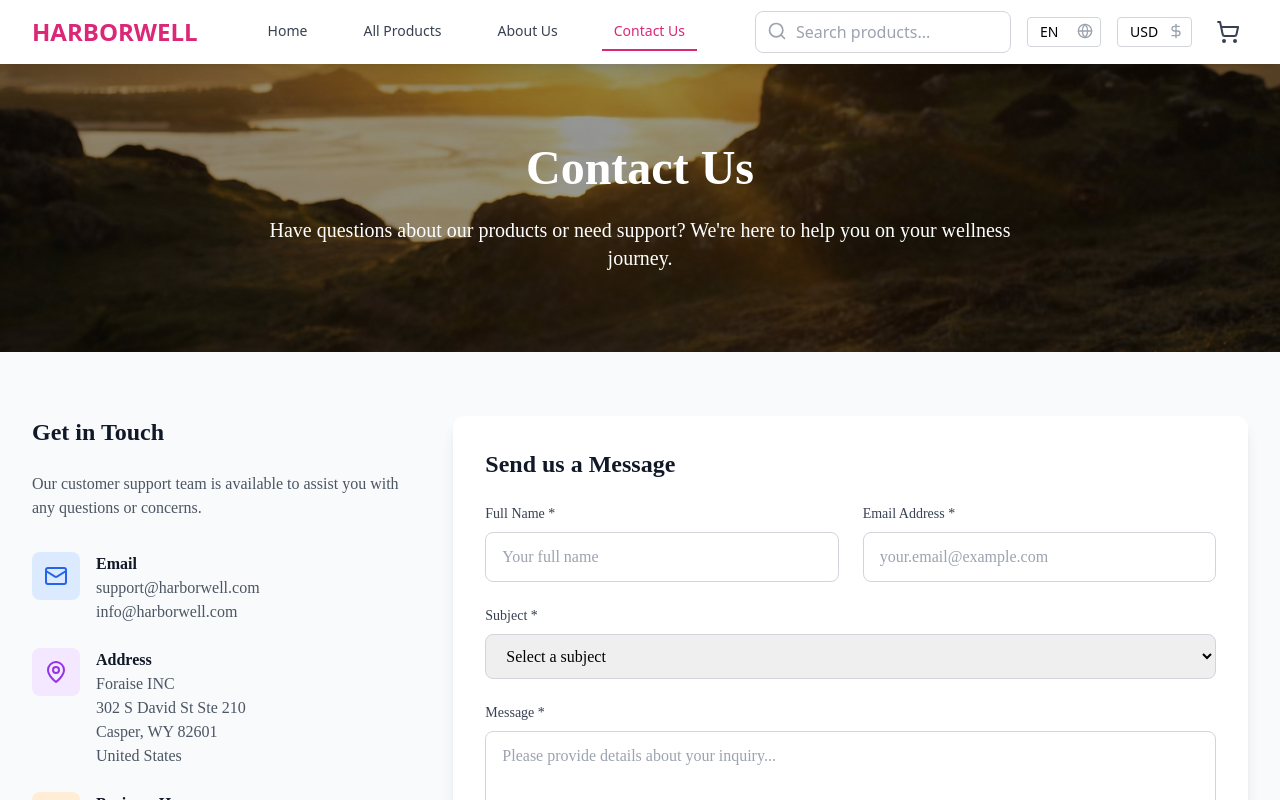
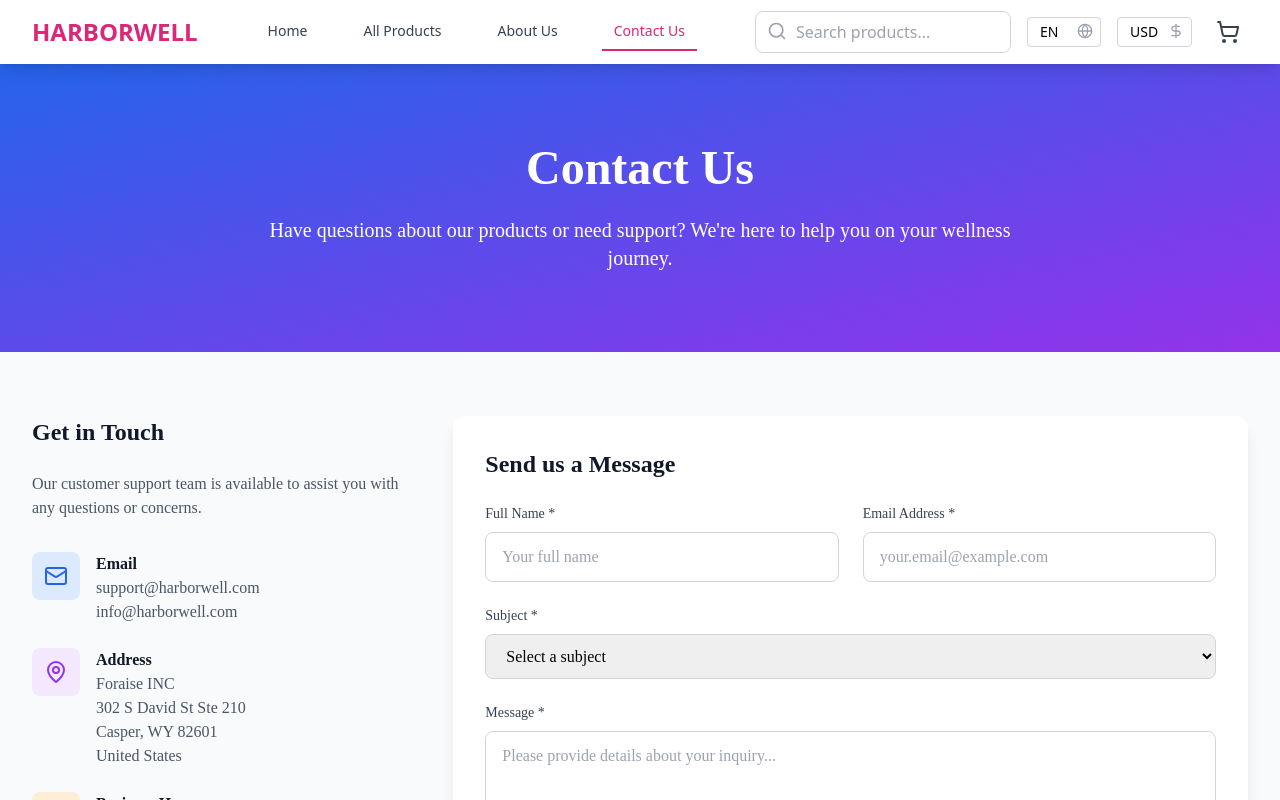
Before and after one commit to alfredoyu/harborwell, a React (Vite) app: page /contact in a window 1280 px wide. Shown: the top 800 px of the page. Built offline with nearby package versions, Linux system fonts and the light colour scheme.

Commit message:
Updated Contact.tsx

```diff
--- a/src/pages/Contact.tsx
+++ b/src/pages/Contact.tsx
@@ -40,26 +40,14 @@ const Contact: React.FC = () => {
   return (
     <div className="min-h-screen bg-gray-50">
       {/* Hero Section */}
-      <section className="relative py-20 text-white">
-        {/* Background Image */}
-        <div
-          className="absolute inset-0 bg-cover bg-center bg-no-repeat"
-          style={{
-            backgroundImage: 'url(/images/e5547271aa7717b9c3e97c5e0dcbe0d5.jpg)'
-          }}
-        />
-        {/* Overlay for better text readability */}
-        <div className="absolute inset-0 bg-black bg-opacity-40" />
-
+      <section className="bg-gradient-to-br from-blue-600 to-purple-600 text-white py-20">
         <div className="max-w-7xl mx-auto px-4 sm:px-6 lg:px-8 text-center">
-          <div className="relative z-10">
           <h1 className="text-5xl font-bold mb-6">
             {getTranslation('contactTitle', appState.language)}
           </h1>
           <p className="text-xl max-w-3xl mx-auto">
             {getTranslation('contactDesc', appState.language)}
           </p>
-          </div>
         </div>
       </section>
 
--- a/src/pages/Home.tsx
+++ b/src/pages/Home.tsx
@@ -56,7 +56,7 @@ const Home: React.FC = () => {
         <div
           className="absolute inset-0 bg-cover bg-center bg-no-repeat"
           style={{
-            backgroundImage: 'url(https://images.pexels.com/photos/3735747/pexels-photo-3735747.jpeg?auto=compress&cs=tinysrgb&w=1600)'
+            backgroundImage: 'url(/images/hero-bg.jpeg)'
           }}
         />
         {/* Overlay for better text readability */}
```
Also changed, not shown: public/images/e5547271aa7717b9c3e97c5e0dcbe0d5.jpg (deleted).
